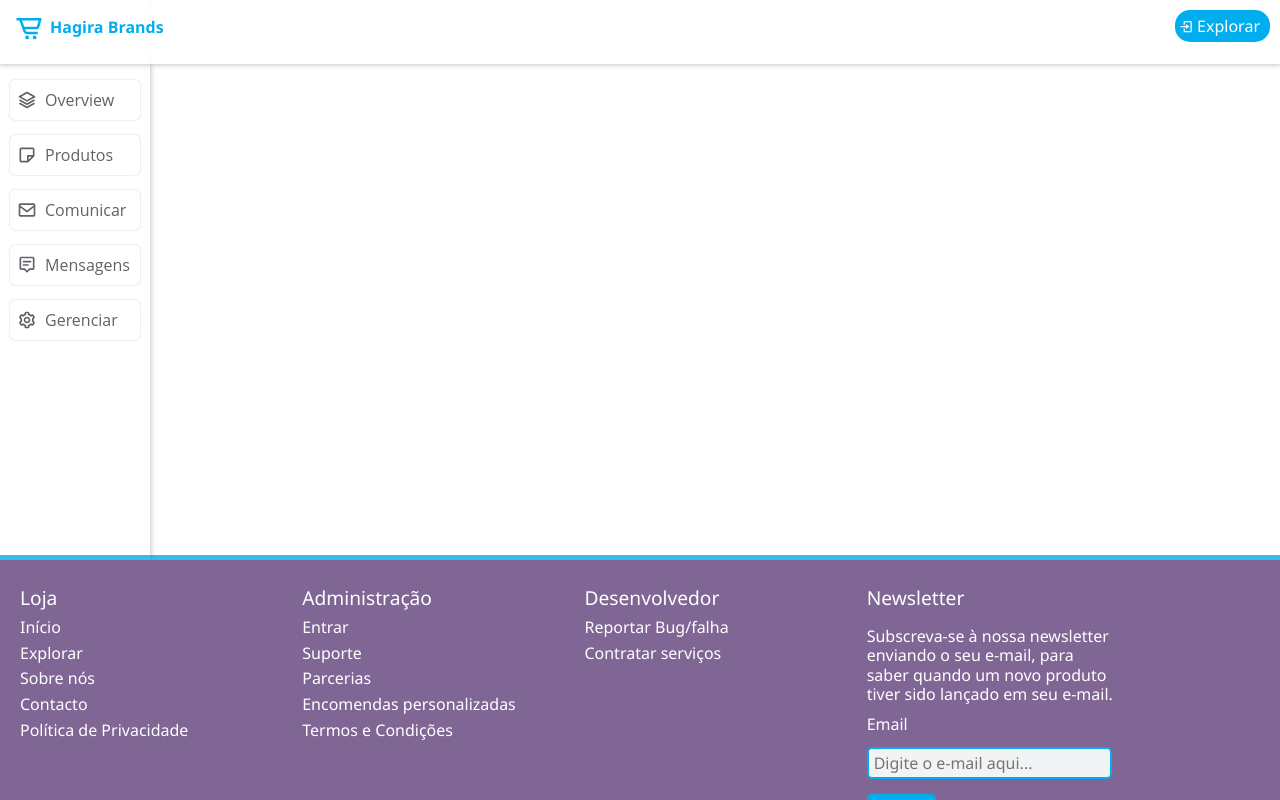
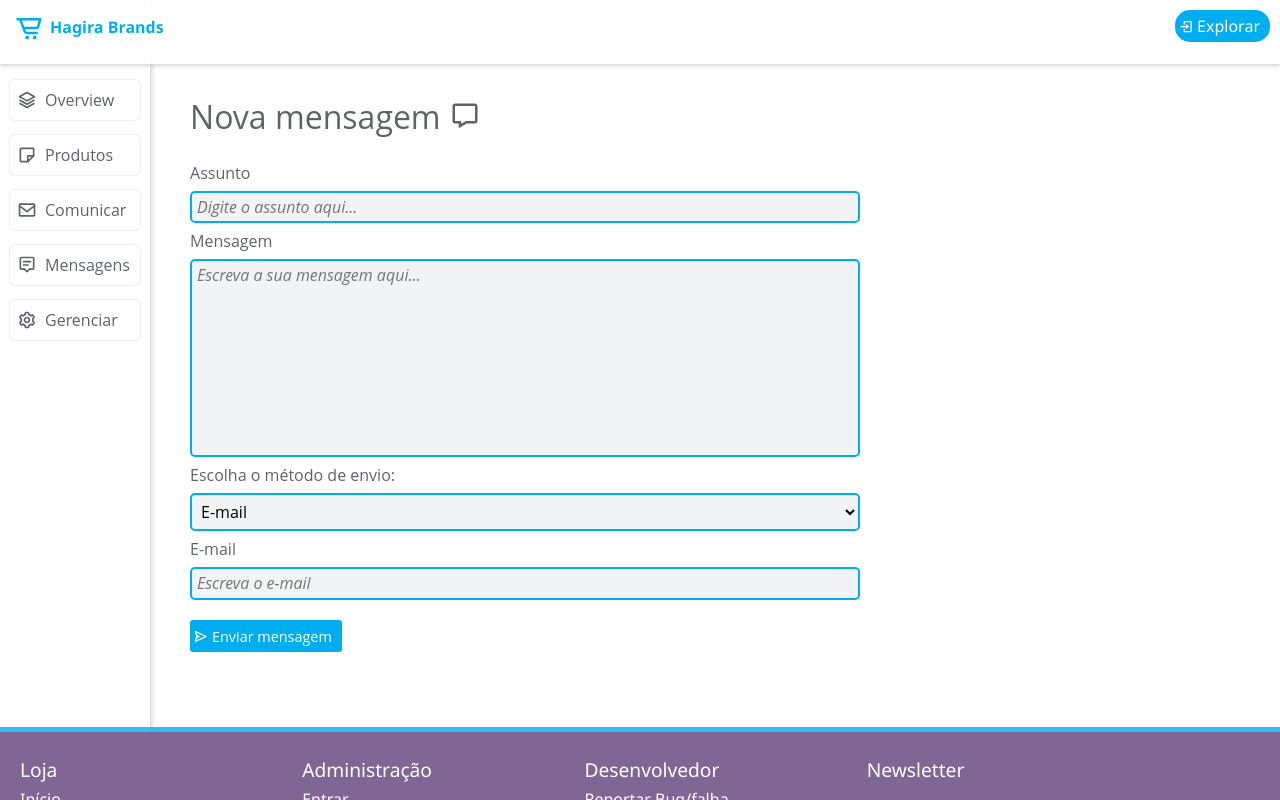
Before and after one commit to KainNhantumbo/Hagira-Brands-Store, a React (Create React App) app: page /admin in a window 1280 px wide. Both pictures are taken after a click on the element "Comunicar". Shown: the top 800 px of the page. Built offline with nearby package versions, Linux system fonts and the light colour scheme.

Commit message:
feat: added comunicate component to  administration page (virtual routes)

```diff
--- a/src/pages/Contact.jsx
+++ b/src/pages/Contact.jsx
@@ -62,7 +62,7 @@ const Contact = () => {
 			return;
 		} else if (
 			messageEmail.includes('@') === false ||
-			messageEmail.includes('.com') === false
+			messageEmail.includes('.') === false
 		) {
 			setMessageStatus(() => 'Por favor, digite o seu e-mail correctamente.');
 			setErrorStyles(() => ({ color: 'red' }));
@@ -137,7 +137,6 @@ const Contact = () => {
 					<span style={errorStyles}>{messageStatus}</span>
 					<Button type={'submit'} text={'Enviar mensagem'} icon={<BiSend />} />
 				</form>
-				<div></div>
 			</article>
 			<section className='infograph'>
 				<div>
--- a/src/pages/admin/Comunicate.jsx
+++ b/src/pages/admin/Comunicate.jsx
@@ -1,9 +1,123 @@
 import { ComunicateContainer } from '../../styles/admin/comunicate';
+import { BiMessage, BiSend } from 'react-icons/bi';
+import React, { useState } from 'react';
+import Button from '../../components/Button';
 
 const Comunicate = () => {
-	return <ComunicateContainer>
+	const [errorMessage, setErrorMessage] = useState('');
+	const [errorStyles, setErrorStyles] = useState({});
+	const [messageContent, setMessageContent] = useState('');
+	const [messageSubject, setMessageSubject] = useState('');
+	const [sendMethod, setSendMethod] = useState('email');
+	const [messageDestination, setMessageDestination] = useState('');
 
-  </ComunicateContainer>;
+	const formDataHandler = (e) => {
+		e.preventDefault();
+		const message = {};
+
+		// checks the message subject, if not present, advices the user about it
+		if (!messageSubject) {
+			setErrorMessage(() => 'Por favor, escreva o assunto da sua mensagem.');
+			setErrorStyles(() => ({ color: 'red' }));
+			return;
+		} else {
+			message.subject = messageSubject;
+			setErrorMessage(() => '');
+			setErrorStyles(() => ({}));
+		}
+
+		// checks the message user email, if not present, advices the user about it
+		if (!messageContent) {
+			setErrorMessage(
+				() => 'Por favor, escreva uma mensagem antes de enviar o formulário.'
+			);
+			setErrorStyles(() => ({ color: 'red' }));
+			return;
+		} else {
+			message.message = messageContent;
+			setErrorMessage(() => '');
+			setErrorStyles(() => ({}));
+		}
+
+		// checks the message subject, if not preset, advices the user about it
+		if (!messageDestination) {
+			setErrorStyles(() => ({ color: 'red' }));
+			if (sendMethod === 'email') {
+				setErrorMessage(
+					() => 'Por favor, digite o e-mail antes de enviar a mensagem.'
+				);
+			} else {
+				setErrorMessage(
+					() => 'Por favor, digite o número antes de enviar a mensagem.'
+				);
+			}
+			return;
+		} else {
+			message.destination = messageDestination;
+			message.method = sendMethod;
+			setErrorMessage(() => '');
+			setErrorStyles(() => ({}));
+		}
+
+	};
+
+	return (
+		<ComunicateContainer>
+			<section className='messageForm'>
+				<h1>
+					Nova mensagem <BiMessage />{' '}
+				</h1>
+				<form onSubmit={formDataHandler}>
+					<label htmlFor='assunto'>Assunto</label>
+					<input
+						type='text'
+						id='assunto'
+						placeholder='Digite o assunto aqui...'
+						onChange={(e) => setMessageSubject(e.target.value)}
+					/>
+					<label htmlFor='message'>Mensagem</label>
+					<textarea
+						id='message'
+						cols='30'
+						rows='10'
+						placeholder='Escreva a sua mensagem aqui...'
+						onChange={(e) => setMessageContent(e.target.value)}
+					></textarea>
+					<label htmlFor='method'>Escolha o método de envio:</label>
+					<select
+						id='method'
+						onChange={(e) => setSendMethod(() => e.target.value)}
+					>
+						<option value='email'>E-mail</option>
+						<option value='whatsapp'>Whatsapp</option>
+					</select>
+					{sendMethod === 'whatsapp' ? (
+						<>
+							<label htmlFor='whatsapp'>Whatspp</label>
+							<input
+								type='number'
+								id='whatsapp'
+								placeholder='Escreva o número de telefone'
+								onChange={(e) => setMessageDestination(e.target.value)}
+							/>
+						</>
+					) : (
+						<>
+							<label htmlFor='email'>E-mail</label>
+							<input
+								type='text'
+								id='email'
+								placeholder='Escreva o e-mail'
+								onChange={(e) => setMessageDestination(e.target.value)}
+							/>
+						</>
+					)}
+					<span style={errorStyles}>{errorMessage}</span>
+					<Button type={'submit'} text={'Enviar mensagem'} icon={<BiSend />} />
+				</form>
+			</section>
+		</ComunicateContainer>
+	);
 };
 
 export default Comunicate;
--- a/src/styles/admin/comunicate.js
+++ b/src/styles/admin/comunicate.js
@@ -1,3 +1,59 @@
 import styled from 'styled-components';
 
-export const ComunicateContainer = styled.section``
+export const ComunicateContainer = styled.section`
+	.messageForm {
+		display: flex;
+		justify-content: flex-start;
+		flex-direction: column;
+		gap: 10px;
+		max-width: 670px;
+
+		h1 {
+			position: relative;
+			svg {
+				position: absolute;
+				width: 30px;
+				height: 30px;
+				left: 260px;
+				top: 0px;
+			}
+		}
+
+		form {
+			display: flex;
+			justify-content: flex-start;
+			flex-direction: column;
+			gap: 10px;
+
+			span {
+				font-size: 0.9rem;
+				font-weight: 500;
+			}
+
+			button {
+				width: fit-content;
+			}
+
+			input,
+			select,
+			textarea {
+				border: 2px solid rgb(${({ theme }) => theme.primary});
+				border-radius: 5px;
+				padding: 5px;
+				resize: none;
+				background: rgb(${({ theme }) => theme.inner});
+
+				::placeholder {
+					font-size: 1rem;
+					font-style: italic;
+				}
+
+				:focus {
+					box-shadow: 0 0 10px rgb(${({ theme }) => theme.primary});
+					border: 2px solid rgb(${({ theme }) => theme.primary});
+					outline-color: rgb(${({ theme }) => theme.primary});
+				}
+			}
+		}
+	}
+`;
```
